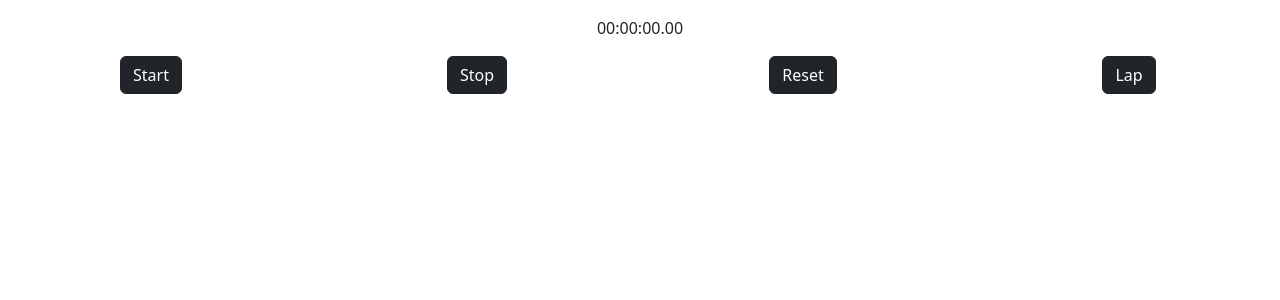
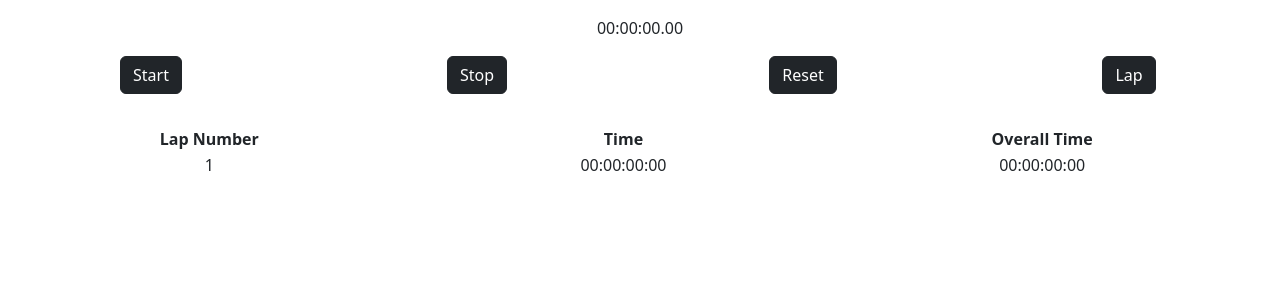
Before and after one commit to Shopify/eng-intern-assessment-react, a React app: page / in a window 1280 px wide. Both pictures are taken after a click on the button "Lap". Shown: the top 300 px of the page. Built offline with nearby package versions, Linux system fonts and the light colour scheme.

Commit message:
Implemented Lap Functionality and Tester

```diff
--- a/src/App.tsx
+++ b/src/App.tsx
@@ -1,76 +1,16 @@
-import React from 'react'
-import StopWatchButton from './components/StopWatchButton'
-import StopWatch from './components/StopWatch'
+import React from "react";
+import StopWatchButton from "./components/StopWatchButton";
+import StopWatch from "./components/StopWatch";
 
 export default function App() {
-
-    let timer: NodeJS.Timeout;
-
-    function stopOrResetStopWatch(reset: boolean) {
-        // Get the elements representing the individual digits of the stopwatch.
-        let hours = document.getElementById("hours");
-        let minutes = document.getElementById("minutes");
-        let seconds = document.getElementById("seconds");
-        let milliseconds = document.getElementById("milliseconds");
-
-        // Reset the timer.
-        if (reset) {
-            hours.innerHTML = "00";
-            minutes.innerHTML = "00";
-            seconds.innerHTML = "00";
-            milliseconds.innerHTML = "00";
-        }
-
-        // Stop the stopwatch by clearing the interval that is updating the stopwatch.
-        clearInterval(timer);
-        timer = null;
-    }
-
-    function startStopWatch() {
-        // If the timer has already started, return.
-        if (timer) {
-            return;
-        }
-
-        // Get the elements representing the individual digits of the stopwatch.
-        let hours = document.getElementById("hours");
-        let minutes = document.getElementById("minutes");
-        let seconds = document.getElementById("seconds");
-        let milliseconds = document.getElementById("milliseconds");
-
-        // Initialize the current time.
-        let currentHours = parseInt(hours.innerHTML);
-        let currentMinutes = parseInt(minutes.innerHTML);
-        let currentSeconds = parseInt(seconds.innerHTML);
-        let currentMS = parseInt(milliseconds.innerHTML);
-
-        // Start the stopwatch by updating current time and then displaying this.
-        timer = setInterval(function() {
-            // Update current time.
-            currentMS++;
-            if (currentMS == 100) {
-                currentMS = 0;
-                currentSeconds++;
-            }
-            if (currentSeconds == 60) {
-                currentSeconds = 0;
-                currentMinutes++;
-            }
-            if (currentMinutes == 60) {
-                currentMinutes = 0;
-                currentHours++;
-            }
-            // Display stopwatch
-            hours.innerHTML = currentHours < 10 ? "0" + currentHours : currentHours.toString();
-            minutes.innerHTML = currentMinutes < 10 ? "0" + currentMinutes : currentMinutes.toString();
-            seconds.innerHTML = currentSeconds < 10 ? "0" + currentSeconds : currentSeconds.toString();
-            milliseconds.innerHTML = currentMS < 10 ? "0" + currentMS : currentMS.toString();
-        }, 1);
-    }
-
-    return(
-        <>
-            <div><StopWatch/></div>
-            <div><StopWatchButton startStopWatch={startStopWatch} stopOrResetStopWatch={stopOrResetStopWatch}></StopWatchButton></div>
-        </>
-    )}
+  return (
+    <>
+      <div>
+        <StopWatch />
+      </div>
+      <div>
+        <StopWatchButton></StopWatchButton>
+      </div>
+    </>
+  );
+}
--- /dev/null
+++ b/src/components/LapTable.tsx
@@ -0,0 +1,95 @@
+import React from "react";
+
+interface LapTableProps {
+  lap: string[][];
+}
+
+const LapTable: React.FC<LapTableProps> = ({ lap }: LapTableProps) => {
+  function convertTimeToMilliseconds(timeString: string) {
+    // Split the string into [hours, minutes, seconds, milliseconds]
+    const parts = timeString.split(":").map(Number);
+
+    // Convert hours, minutes, seconds to milliseconds and add them up
+    const hoursInMs = parts[0] * 60 * 60 * 1000;
+    const minutesInMs = parts[1] * 60 * 1000;
+    const secondsInMs = parts[2] * 1000;
+    const milliseconds = parts[3];
+
+    return hoursInMs + minutesInMs + secondsInMs + milliseconds;
+  }
+
+  function convertMillisecondsToTime(milliseconds: number) {
+    let hours = Math.floor(milliseconds / 3600000);
+    let minutes = Math.floor((milliseconds % 3600000) / 60000);
+    let seconds = Math.floor(((milliseconds % 360000) % 60000) / 1000);
+    let millisecondsLeft = ((milliseconds % 360000) % 60000) % 1000;
+
+    let hoursString = hours.toString();
+    let minutesString = minutes.toString();
+    let secondsString = seconds.toString();
+    let millisecondsString = millisecondsLeft.toString();
+
+    if (hours < 10) {
+      hoursString = "0" + hoursString;
+    }
+
+    if (minutes < 10) {
+      minutesString = "0" + minutesString;
+    }
+
+    if (seconds < 10) {
+      secondsString = "0" + secondsString;
+    }
+
+    if (millisecondsLeft < 10) {
+      millisecondsString = "0" + millisecondsString;
+    }
+
+    return (
+      hoursString +
+      ":" +
+      minutesString +
+      ":" +
+      secondsString +
+      "." +
+      millisecondsString
+    );
+  }
+
+  function findDifference(currentLap: string, index: number) {
+    if (index == 0) {
+      return currentLap;
+    }
+
+    let currentTimeInteger = convertTimeToMilliseconds(currentLap);
+    let previousTimeInteger = convertTimeToMilliseconds(lap[index - 1][1]);
+
+    let difference = currentTimeInteger - previousTimeInteger;
+    return convertMillisecondsToTime(difference);
+  }
+
+  return (
+    <div className="row text-center mt-3" id="lap-container">
+      <table id="lap-table">
+        <thead>
+          <tr>
+            <th>Lap Number</th>
+            <th>Time</th>
+            <th>Overall Time</th>
+          </tr>
+        </thead>
+        <tbody>
+          {lap.map((lap, index) => (
+            <tr key={index}>
+              <td id={"Number-" + index.toString() + "-1"}>{lap[0]}</td>
+              <td id={"Number-" + index.toString() + "-2"}>{findDifference(lap[1], index)}</td>
+              <td id={"Number-" + index.toString() + "-3"}>{lap[1]}</td>
+            </tr>
+          ))}
+        </tbody>
+      </table>
+    </div>
+  );
+};
+
+export default LapTable;
--- a/src/components/StopWatchButton.tsx
+++ b/src/components/StopWatchButton.tsx
@@ -1,25 +1,138 @@
-import React from 'react'
+import React, { useState, useRef } from "react";
+import LapTable from "./LapTable";
 
-interface StopWatchButtonProps {
-    startStopWatch: () => void;
-    stopOrResetStopWatch: (reset: boolean) => void;
+export default function StopWatchButton() {
+  const timer = useRef(null);
+  const [lap, setLap] = useState([]);
+
+  function stopOrResetStopWatch(reset: boolean) {
+    // Get the elements representing the individual digits of the stopwatch.
+    let hours = document.getElementById("hours");
+    let minutes = document.getElementById("minutes");
+    let seconds = document.getElementById("seconds");
+    let milliseconds = document.getElementById("milliseconds");
+
+    // Reset the timer.
+    if (reset) {
+      hours.innerHTML = "00";
+      minutes.innerHTML = "00";
+      seconds.innerHTML = "00";
+      milliseconds.innerHTML = "00";
+      setLap([]);
     }
 
-export default function StopWatchButton( {startStopWatch, stopOrResetStopWatch} : StopWatchButtonProps) {
-    return(
+    // Stop the stopwatch by clearing the interval that is updating the stopwatch.
+    clearInterval(timer.current);
+    timer.current = null;
+  }
+
+  function startStopWatch() {
+    // If the timer has already started, return.
+    if (timer.current != null) {
+      return;
+    }
+
+    // Get the elements representing the individual digits of the stopwatch.
+    let hours = document.getElementById("hours");
+    let minutes = document.getElementById("minutes");
+    let seconds = document.getElementById("seconds");
+    let milliseconds = document.getElementById("milliseconds");
+
+    // Initialize the current time.
+    let currentHours = parseInt(hours.innerHTML);
+    let currentMinutes = parseInt(minutes.innerHTML);
+    let currentSeconds = parseInt(seconds.innerHTML);
+    let currentMS = parseInt(milliseconds.innerHTML);
+
+    // Start the stopwatch by updating current time and then displaying this.
+    timer.current = setInterval(function () {
+      // Update current time.
+      currentMS++;
+      if (currentMS == 100) {
+        currentMS = 0;
+        currentSeconds++;
+      }
+      if (currentSeconds == 60) {
+        currentSeconds = 0;
+        currentMinutes++;
+      }
+      if (currentMinutes == 60) {
+        currentMinutes = 0;
+        currentHours++;
+      }
+      // Display stopwatch
+      hours.innerHTML =
+        currentHours < 10 ? "0" + currentHours : currentHours.toString();
+      minutes.innerHTML =
+        currentMinutes < 10 ? "0" + currentMinutes : currentMinutes.toString();
+      seconds.innerHTML =
+        currentSeconds < 10 ? "0" + currentSeconds : currentSeconds.toString();
+      milliseconds.innerHTML =
+        currentMS < 10 ? "0" + currentMS : currentMS.toString();
+    }, 1);
+  }
+
+  function lapUpdate() {
+    // Get the elements representing the individual digits of the stopwatch.
+    let hours = document.getElementById("hours").innerHTML;
+    let minutes = document.getElementById("minutes").innerHTML;
+    let seconds = document.getElementById("seconds").innerHTML;
+    let milliseconds = document.getElementById("milliseconds").innerHTML;
+
+    // Create a new row and add it to the table.
+    setLap((lap) => [
+      ...lap,
+      [
+        lap.length + 1,
+        hours + ":" + minutes + ":" + seconds + ":" + milliseconds,
+        "",
+      ],
+    ]);
+  }
+
+  return (
+    <>
       <div className="row text-center mt-3">
         <div className="col-3">
-                <button type="button" className="btn btn-dark" onClick={startStopWatch}>Start</button>
+          <button
+            type="button"
+            className="btn btn-dark"
+            onClick={startStopWatch}
+          >
+            Start
+          </button>
         </div>
         <div className="col-3">
-                <button type="button" className="btn btn-dark" onClick={() => {stopOrResetStopWatch(false);}}>Stop</button>
+          <button
+            type="button"
+            className="btn btn-dark"
+            onClick={() => {
+              stopOrResetStopWatch(false);
+            }}
+          >
+            Stop
+          </button>
         </div>
         <div className="col-3">
-                <button type="button" className="btn btn-dark" onClick={() => {stopOrResetStopWatch(true);}}>Reset</button>
+          <button
+            type="button"
+            className="btn btn-dark"
+            onClick={() => {
+              stopOrResetStopWatch(true);
+            }}
+          >
+            Reset
+          </button>
         </div>
         <div className="col-3">
-                <button type="button" className="btn btn-dark">Lap</button>
+          <button type="button" className="btn btn-dark" onClick={lapUpdate}>
+            Lap
+          </button>
         </div>
       </div>
-    )
+      <div className="row text-center mt-3">
+        <LapTable lap={lap} />
+      </div>
+    </>
+  );
 }
```
Also changed, not shown: 1 other file (tests, documents, lock files or other folders). Lines whose indentation alone changed are shown as unchanged.
